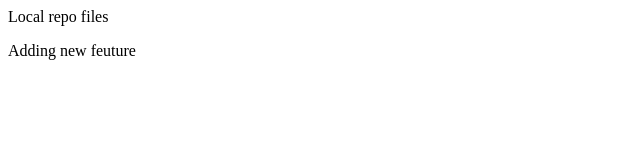
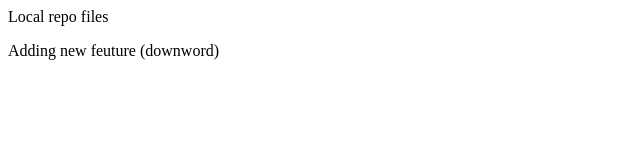
Before and after one commit to madanbg/localrepo, a plain HTML site: page index.html in a window 1280 px wide. Shown: the full height of the page, 0-640 px from the left. Drawn offline with Linux system fonts and the light colour scheme.

Commit message:
Add downword

```diff
--- a/index.html
+++ b/index.html
@@ -1,2 +1,2 @@
 <p>Local repo files</p>
-<p>Adding new feuture</p>
+<p>Adding new feuture (downword)</p>
```
